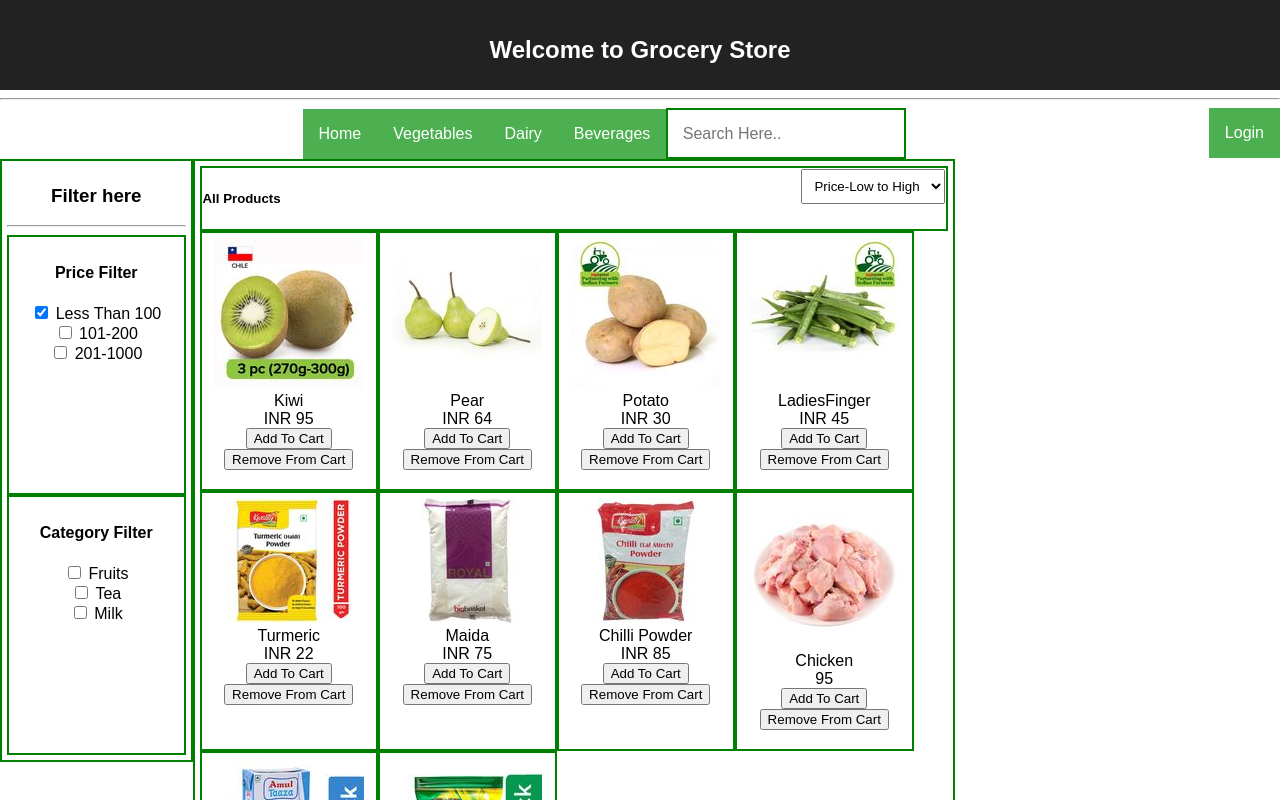
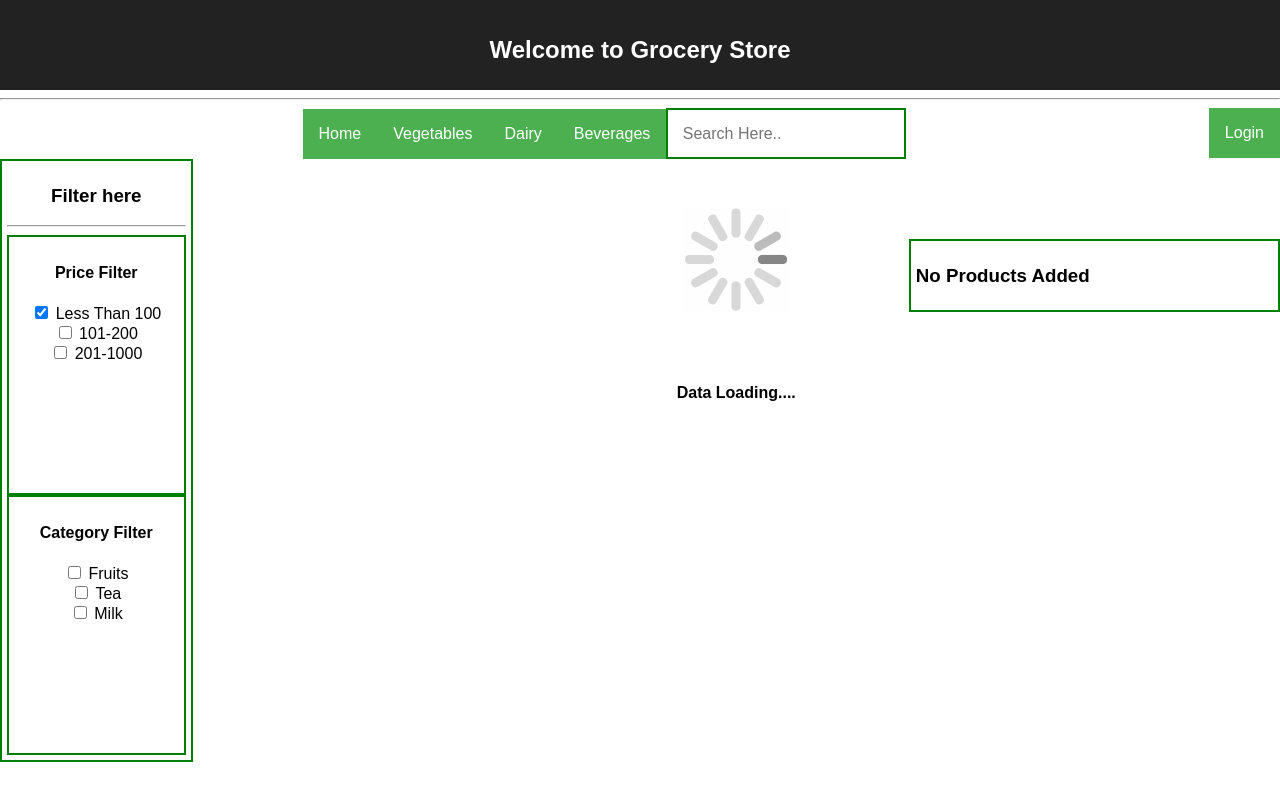
Before and after one commit to kathishivaramreddy/GroceryStore, a React (Create React App) app: page / in a window 1280 px wide. Both pictures are taken after a click on the checkbox 41 px from the left and 312 px from the top of the page. Shown: the top 800 px of the page. Built offline with nearby package versions, Linux system fonts and the light colour scheme.

Commit message:
[Shiva/Sumi] Sdding css for showing image when data has not yet been fetched

```diff
--- a/src/App.css
+++ b/src/App.css
@@ -5,8 +5,13 @@
 .App-logo {
   animation: App-logo-spin infinite 20s linear;
   height: 80px;
+}.dataloading{
+
+  height: 80px;
+  position: relative;
+
+
 }
-
 .App-header {
   background-color: #222;
   height: 90px;
--- a/src/ProductList.js
+++ b/src/ProductList.js
@@ -19,7 +19,13 @@ export class ProductList extends React.Component {
 
   componentDidMount(){
     const productList = allProductsList();
-    this.setState({products :  productList.products})
+
+    // this.setState({products :  productList.products})
+
+        setTimeout(() => {
+            this.setState({products :  productList.products})
+        }, 3000);
+
   }
   handleSelectChange(e){
     console.log('cart state before select-option',this.state.cart)
@@ -29,7 +35,11 @@ export class ProductList extends React.Component {
   }
 
   render() {
-
+    console.log('loading',this.state.products)
+    if(this.state.products.length === 0){
+      return (<div className="dataloading"><img src={require('./images/dataloading.png')}/>
+        <h4 >Data Loading....</h4></div>)
+    }
     const listItems = this.state.products.map((data) =>
       <div className="boxed" key={data.name}>
         <img src={data.image} alt=''/><br/>
```
Also changed, not shown: src/images/dataloading.png (added).
